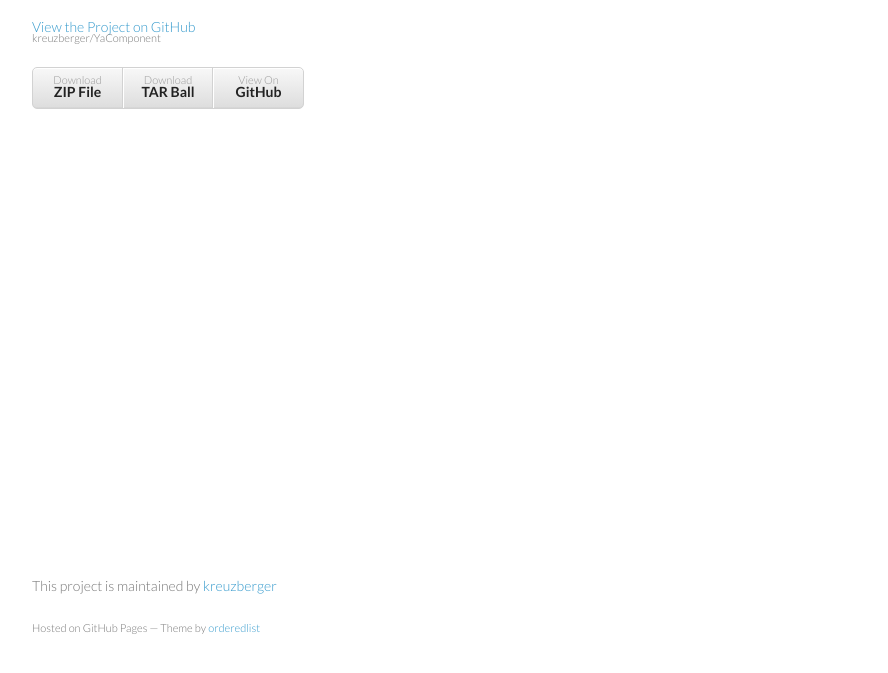
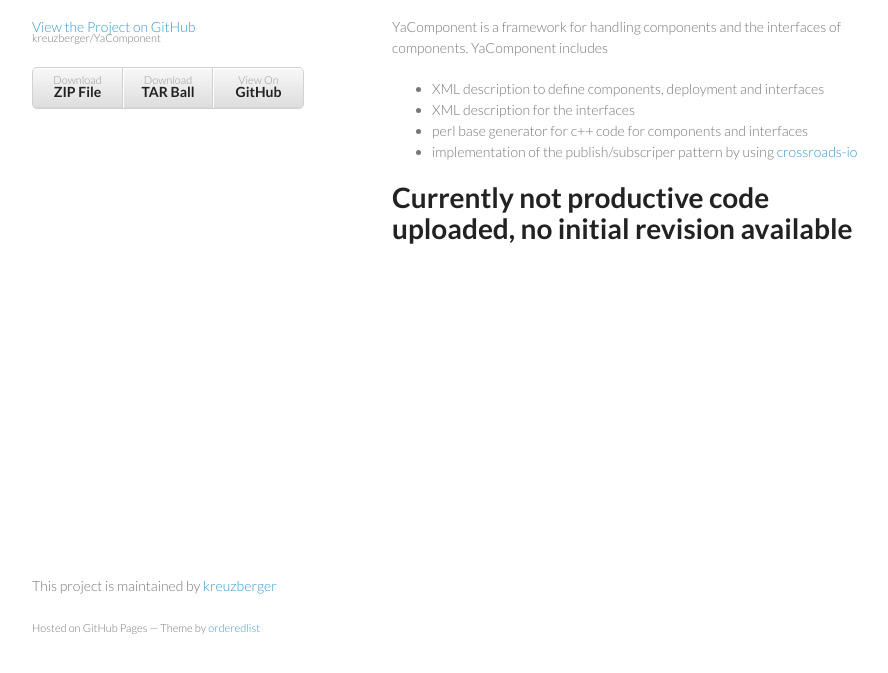
Before and after one commit to kreuzberger/YaComponent, a plain HTML site: page index.html in a window 1280 px wide. Shown: the part 93-766 px from the top of the page, without its empty margins (178-1066 px from the left). Drawn offline with Linux system fonts and the light colour scheme.

Commit message:
Create gh-pages branch via GitHub

```diff
--- a/index.html
+++ b/index.html
@@ -30,6 +30,18 @@
       <section>
         <h1>
 <a name="yacomponent" class="anchor" href="#yacomponent"><span class="octicon octicon-link"></span></a>YaComponent</h1>
+
+<p>YaComponent is a framework for handling components and the interfaces of components.
+YaComponent includes</p>
+
+<ul>
+<li>XML description to define components, deployment and interfaces</li>
+<li>XML description for the interfaces</li>
+<li>perl base generator for c++ code for components and interfaces</li>
+<li>implementation of the publish/subscriper pattern by using <a href="http://www.crossroads.io/">crossroads-io</a>
+</li>
+</ul><h1>
+<a name="currently-not-productive-code-uploaded-no-initial-revision-available" class="anchor" href="#currently-not-productive-code-uploaded-no-initial-revision-available"><span class="octicon octicon-link"></span></a>Currently not productive code uploaded, no initial revision available</h1>
       </section>
       <footer>
         <p>This project is maintained by <a href="https://github.com/kreuzberger">kreuzberger</a></p>
--- a/params.json
+++ b/params.json
@@ -1 +1 @@
-{"name":"YaComponent","tagline":"","body":"YaComponent\r\n===========\r\n","google":"","note":"Don't delete this file! It's used internally to help with page regeneration."}
+{"name":"YaComponent","tagline":"","body":"YaComponent\r\n===========\r\n\r\nYaComponent is a framework for handling components and the interfaces of components.\r\nYaComponent includes\r\n * XML description to define components, deployment and interfaces\r\n * XML description for the interfaces\r\n * perl base generator for c++ code for components and interfaces\r\n * implementation of the publish/subscriper pattern by using [crossroads-io](http://www.crossroads.io/)\r\n\r\nCurrently not productive code uploaded, no initial revision available\r\n=====================================================================\r\n\r\n\r\n\r\n","google":"","note":"Don't delete this file! It's used internally to help with page regeneration."}
```
